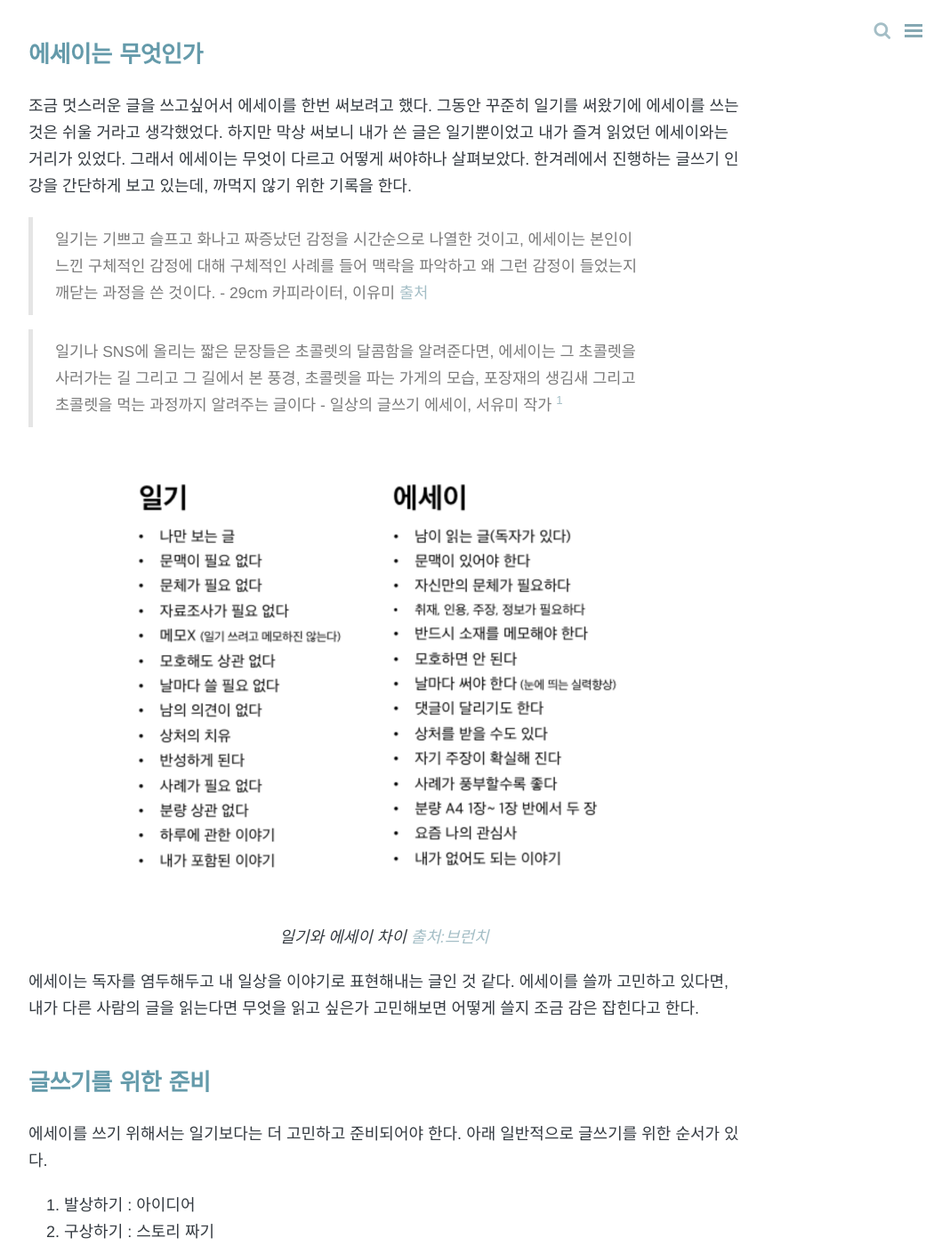
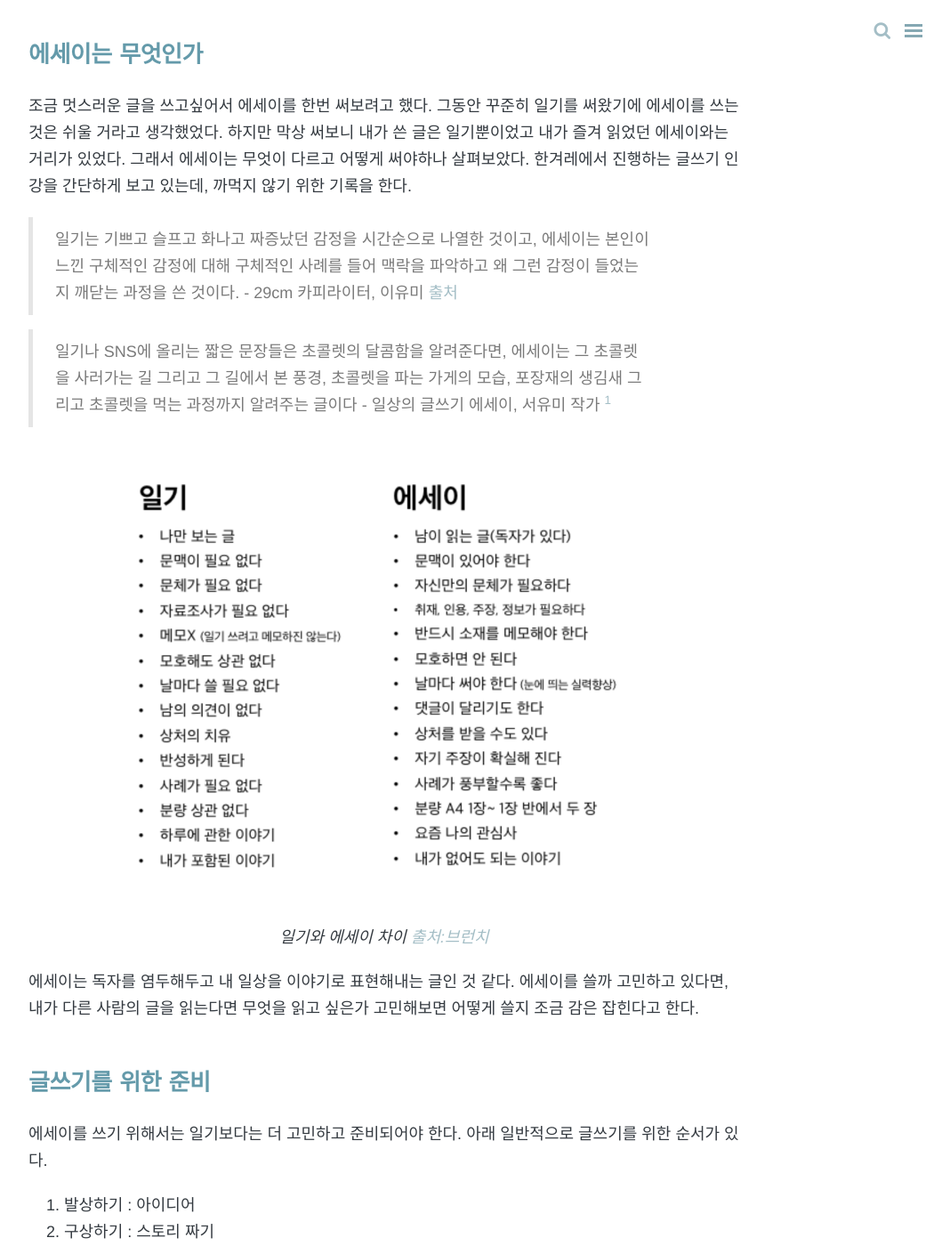
Before and after one commit to onsoo/onsoo.github.io, a Jekyll site: the page built from _posts/writing/2018-08-15-how-to-write-an-essay.md, in a window 1280 px wide and 1400 px high, scrolled down 230 px. Shown: the whole window at 89% size, without its empty margins (208-1276 px from the left). Built offline with Jekyll 4.4.1, drawn with Linux system fonts in a browser that asks for light colours; nearby versions of some CDN libraries; comment, search, counter and statistics services are not loaded.

Commit message:
blockquote, footnotes css 수정

```diff
--- a/_scss/component/_post.scss
+++ b/_scss/component/_post.scss
@@ -22,6 +22,8 @@
     h3 {
       font-size: 1.2rem;
     }
+
+    blockquote { font-size: .9rem; }
   }
 
   .post-title {
@@ -78,3 +80,8 @@
   display: block;
   text-align: center;
 }
+
+.footnotes {
+  font-size: 80%;
+  line-height: 150%;
+}
```
Also changed, not shown: _posts/TIL/2018-08-23-TIL.md (+2 -5 lines).
